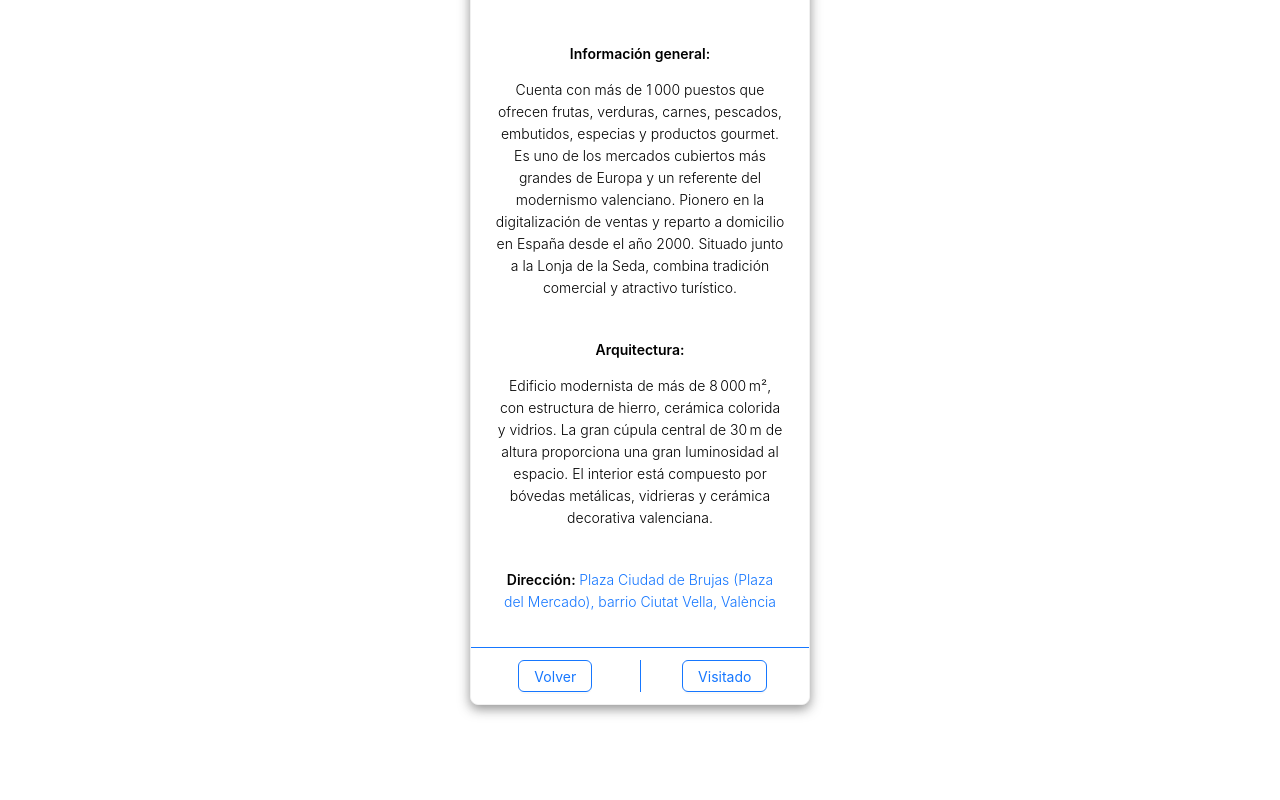
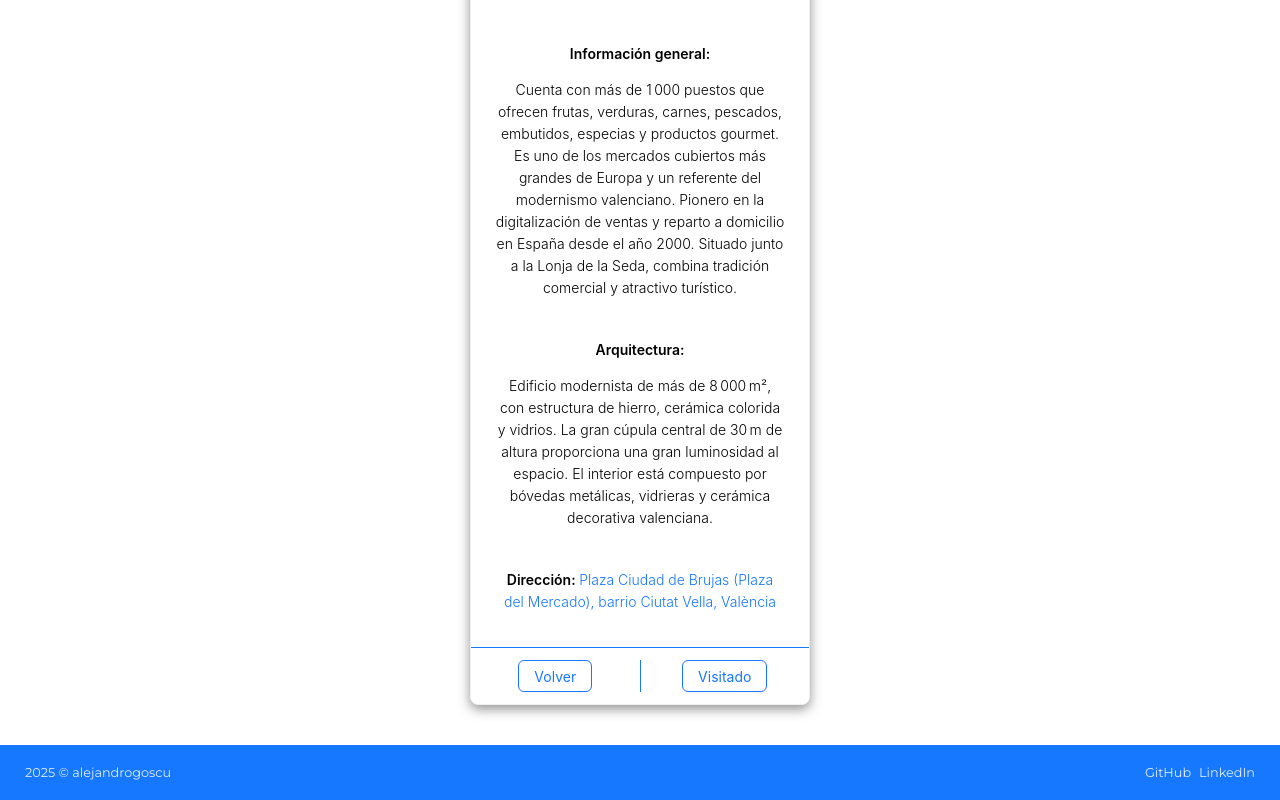
Before and after one commit to alejandrogoscu/mercatGO, a React (Vite) app: page /details/1 in a window 1280 px wide. Shown: the part 550-1350 px from the top of the page. Before the commit the page ends 1295 px from the top, so only its background shows below. Built offline with nearby package versions, Linux system fonts and the light colour scheme.

Commit message:
footer OK

```diff
--- a/src/App.jsx
+++ b/src/App.jsx
@@ -2,6 +2,7 @@ import { BrowserRouter as Router, Routes, Route } from 'react-router-dom';
 import ListMercats from './components/ListMercats/ListMercats';
 import { Header } from './components/common/Header';
 import { Home } from './components/Home/Home';
+import { Footer } from './components/common/Footer';
 import DetailMercat from './components/DetailMercat/DetailMercat';
 import './App.css';
 
@@ -14,6 +15,7 @@ function App() {
         <Route path="/mercats" element={<ListMercats />} />
         <Route path="/details/:id" element={<DetailMercat />} />
       </Routes>
+      <Footer />
     </Router>
   );
 }
--- a/src/components/Home/Home.jsx
+++ b/src/components/Home/Home.jsx
@@ -11,7 +11,6 @@ export const Home = () => {
 
   return (
     <>
-      <Header />
       <div className="home__container">
         <img className="home__img" alt="Gente comprando en puestos de mercado de Valencia" src={imgHome} />
         <div className="home__info">
--- /dev/null
+++ b/src/components/common/Footer.css
@@ -0,0 +1,28 @@
+.footer__container {
+  height: 55px;
+  display: flex;
+  align-items: center;
+  justify-content: space-between;
+  padding: 0 25px;
+  /* position: fixed;
+  top: 0;
+  z-index: 1; */
+  background-color: var(--azul);
+}
+
+.footer__text {
+  font-size: 0.8em;
+  font-weight: 400;
+}
+
+.footer__links {
+  display: flex;
+  justify-content: space-between;
+  align-items: center;
+  gap: 8px;
+  font-size: 0.8em;
+}
+
+.footer__link:hover {
+  text-decoration: underline;
+}
--- /dev/null
+++ b/src/components/common/Footer.jsx
@@ -0,0 +1,22 @@
+import './Footer.css';
+
+export const Footer = () => {
+  return (
+    <footer className="footer__container">
+      <p className="footer__text">2025 © alejandrogoscu</p>
+      <div className="footer__links">
+        <a className="footer__link" href="https://github.com/alejandrogoscu" target="_blank" rel="noopener noreferrer">
+          GitHub
+        </a>
+        <a
+          className="footer__link"
+          href="https://www.linkedin.com/in/alejandrogoscu/"
+          target="_blank"
+          rel="noopener noreferrer"
+        >
+          LinkedIn
+        </a>
+      </div>
+    </footer>
+  );
+};
--- a/src/index.css
+++ b/src/index.css
@@ -27,7 +27,7 @@
 body {
   margin: 0;
   padding: 0;
-   box-sizing: border-box;
+  box-sizing: border-box;
   font-family: var(--font);
 }
 
```
